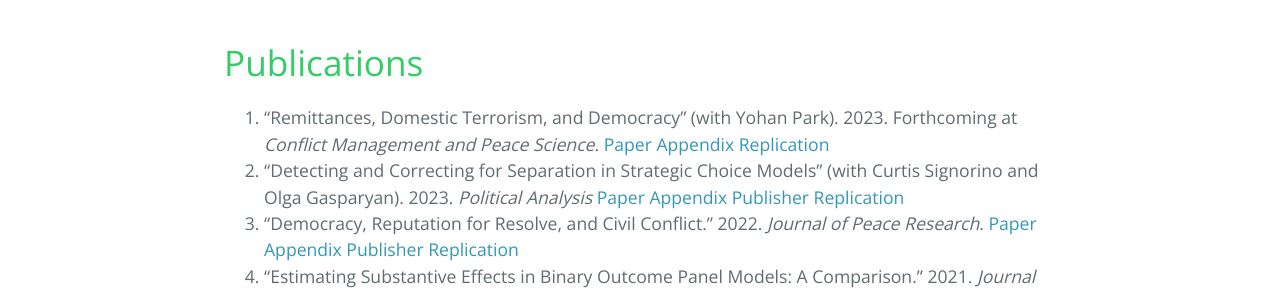
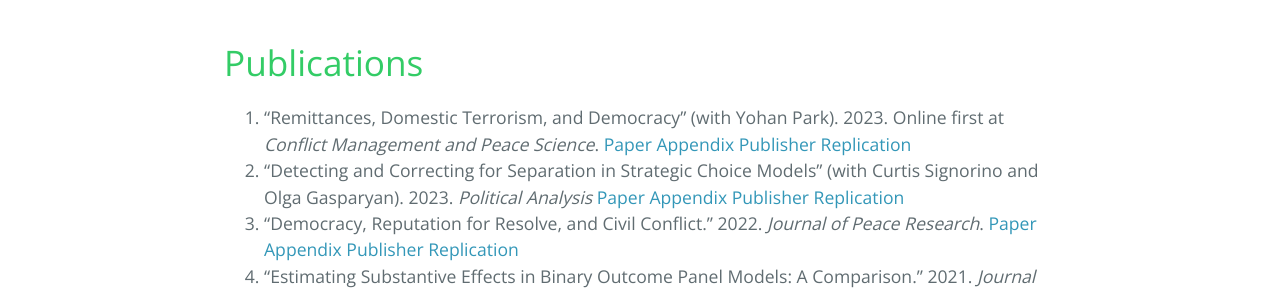
Before and after one commit to ccrismancox/ccrismancox.github.io, a Jekyll site: the page built from research.md, in a window 1280 px wide. Shown: the part 308-601 px from the top of the page. Built offline with Jekyll 4.4.1, drawn with Linux system fonts in a browser that asks for light colours; comment, search, counter and statistics services are not loaded.

Commit message:
CMPS to online first

```diff
--- a/research.md
+++ b/research.md
@@ -12,7 +12,7 @@ redirect_from:
 
 # Publications
 
-1. "Remittances, Domestic Terrorism, and Democracy" (with Yohan Park). 2023. Forthcoming at *Conflict Management and Peace Science*. [Paper](research/remittances.pdf) [Appendix](research/SIremittances.pdf) [Replication](https://github.com/ccrismancox/CMPS_remittances)
+1. "Remittances, Domestic Terrorism, and Democracy" (with Yohan Park). 2023. Online first at  *Conflict Management and Peace Science*. [Paper](research/remittances.pdf) [Appendix](research/SIremittances.pdf) [Publisher](https://journals.sagepub.com/doi/full/10.1177/07388942231207029) [Replication](https://github.com/ccrismancox/CMPS_remittances)
 1. "Detecting and Correcting for Separation in Strategic Choice Models" (with Curtis Signorino and Olga Gasparyan). 2023.  *Political Analysis* [Paper](research/CrismanCox_PA2023.pdf) [Appendix](research/SeparationAppendix.pdf) [Publisher](https://doi.org/10.1017/pan.2022.36) [Replication](https://github.com/ccrismancox/PA_BrStrat)
 1. "Democracy, Reputation for Resolve, and Civil Conflict." 2022. *Journal of Peace Research*. [Paper](research/CrismanCox_JPR2022.pdf) [Appendix](research/appendixDuration.pdf) [Publisher](https://doi.org/10.1177/00223433211024697) [Replication](https://github.com/ccrismancox/JPR_reputation4resolve)
 2. "Estimating Substantive Effects in Binary Outcome Panel Models: A Comparison." 2021. *Journal of Politics*.  [Paper](research/CrismanCox_JOP2021.pdf) [Appendix](research/SupplementCRE.pdf) [Publisher](https://doi.org/10.1086/709839) [Replication](https://github.com/ccrismancox/JOP_substantiveEffectsInBinaryOutcomePanelModels)
```
Also changed, not shown: 1 other file.
